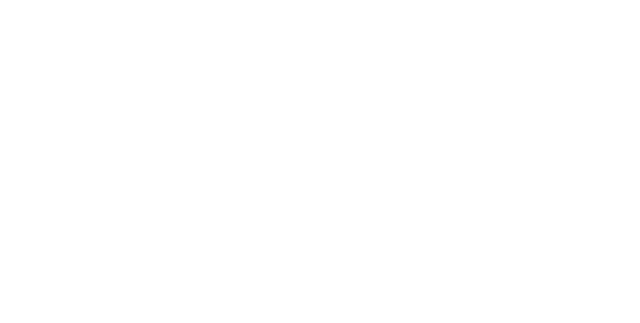
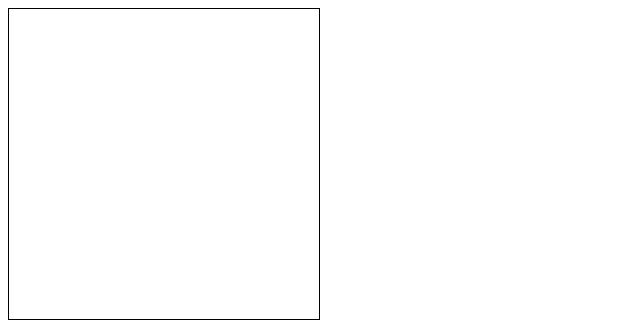
Before and after one commit to cclifto/space-invaders, a plain HTML site: page index.html in a window 1280 px wide. Shown: the whole page, without its empty margins (0-640 px from the left). Drawn offline with Linux system fonts and the light colour scheme.

Commit message:
added CSS link and a border to game

```diff
--- a/index.html
+++ b/index.html
@@ -1,4 +1,6 @@
 <body>
+	<link rel=stylesheet type=text/css href=./styles/style.css>
   <canvas id="screen" width="310" height="310"></canvas>
+<!-- inserted a border in your CSS -->
   <script src="./scripts/script.js"></script>
 </body>
--- a/styles/style.css
+++ b/styles/style.css
@@ -1,3 +1,3 @@
-#screen {
-	border: 2px solid black;
+canvas#screen {
+    border: 1px solid black;
 }
```
